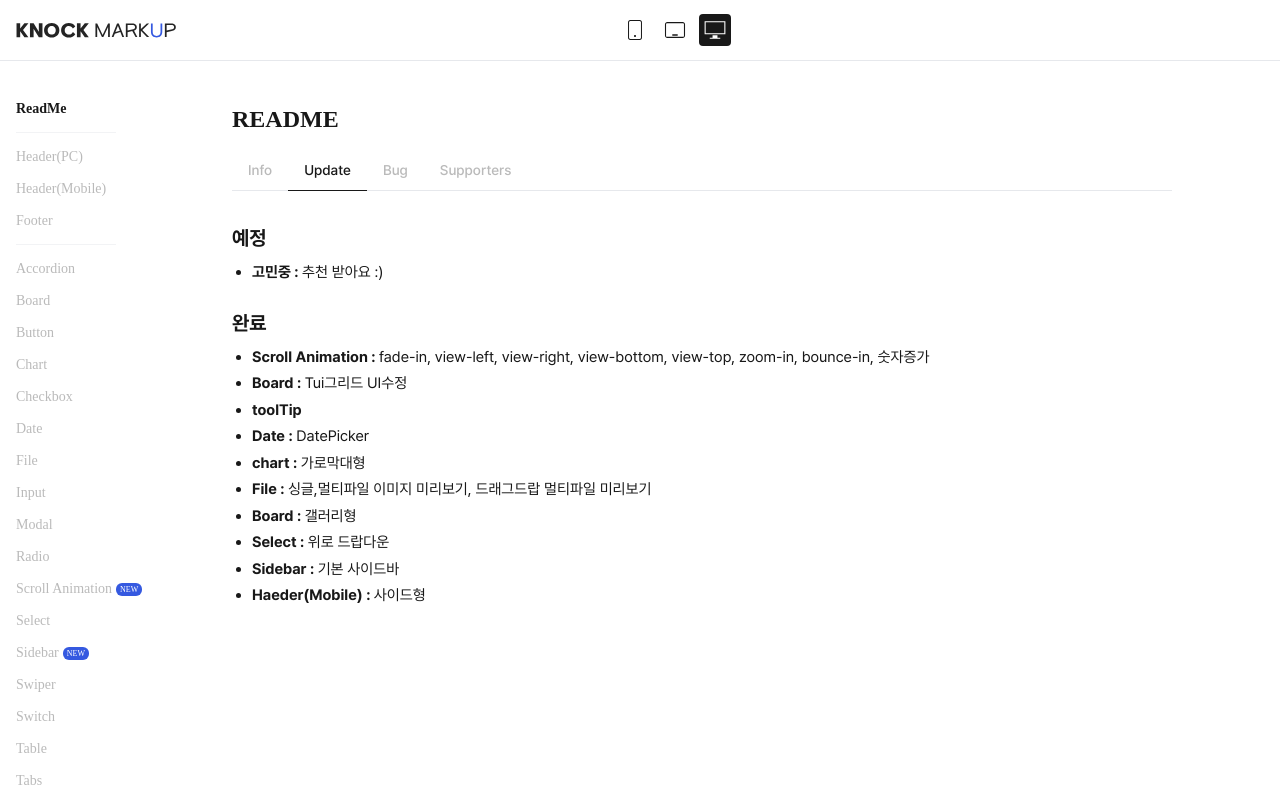
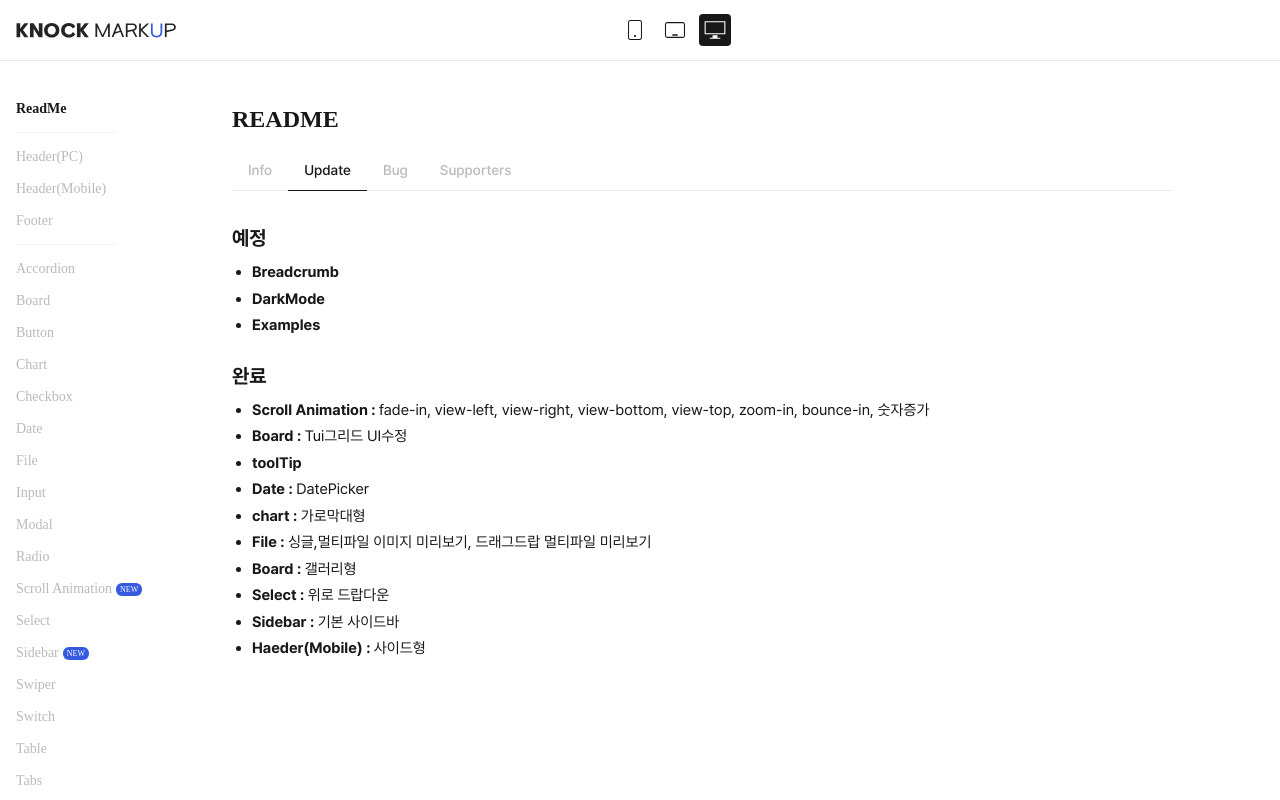
Before and after one commit to YangSangGeon/MarkUp, a Next.js app in the folder markup/: page / in a window 1280 px wide. Both pictures are taken after a click on the button "Update". Shown: the top 800 px of the page. Built offline with nearby package versions, Linux system fonts and the light colour scheme; a web font is replaced by a local one.

Commit message:
예정 추가

```diff
--- a/markup/app/page.js
+++ b/markup/app/page.js
@@ -250,7 +250,13 @@ export default function Home() {
                 <SubTitle>예정</SubTitle>
                 <ReadMeListWrap>
                   <ReadMeList>
-                    <strong>고민중 : </strong> 추천 받아요 :)
+                    <strong>Breadcrumb</strong>
+                  </ReadMeList>
+                  <ReadMeList>
+                    <strong>DarkMode</strong>
+                  </ReadMeList>
+                  <ReadMeList>
+                    <strong>Examples</strong>
                   </ReadMeList>
                 </ReadMeListWrap>
                 <SubTitle>완료</SubTitle>
```
